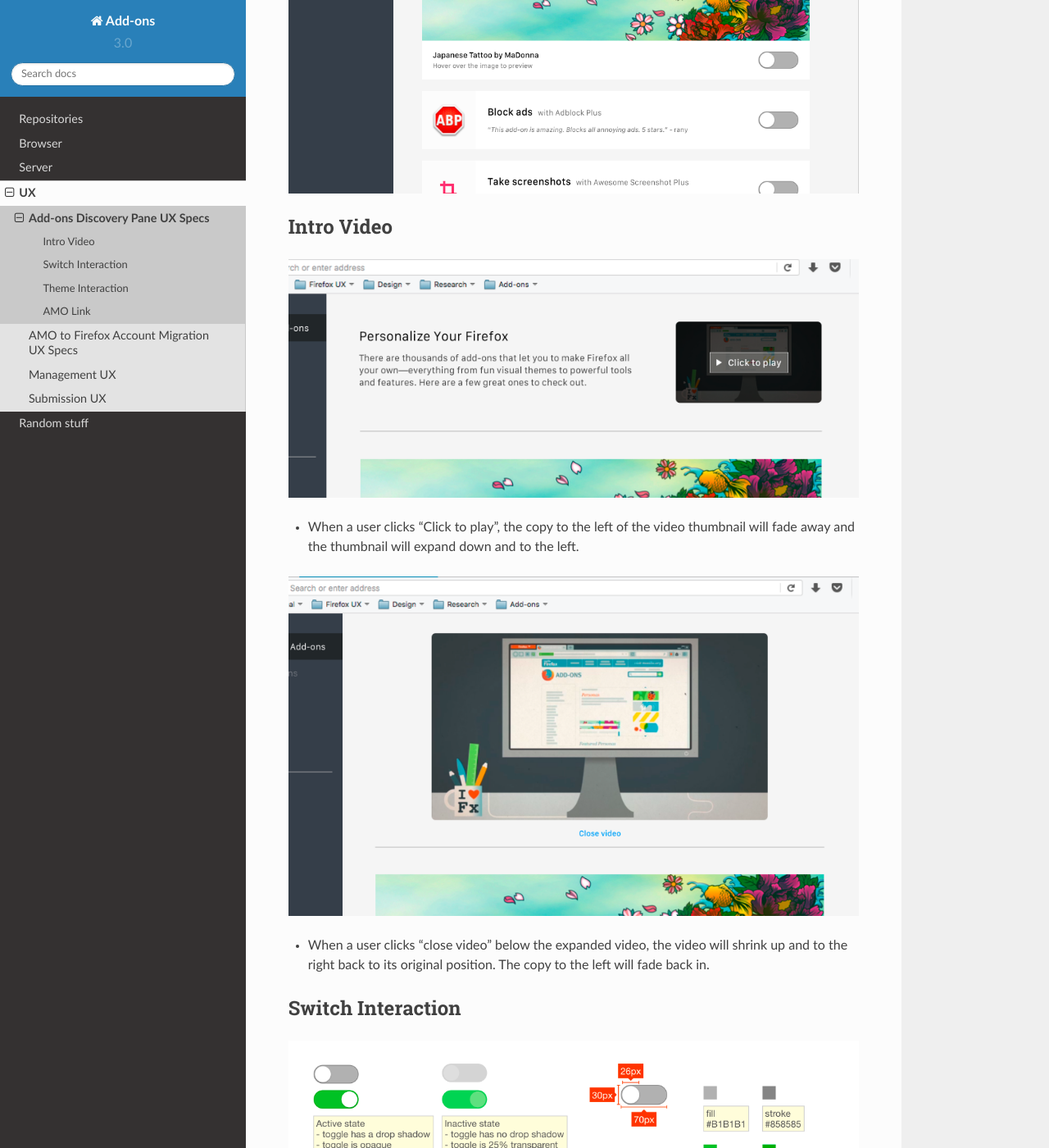
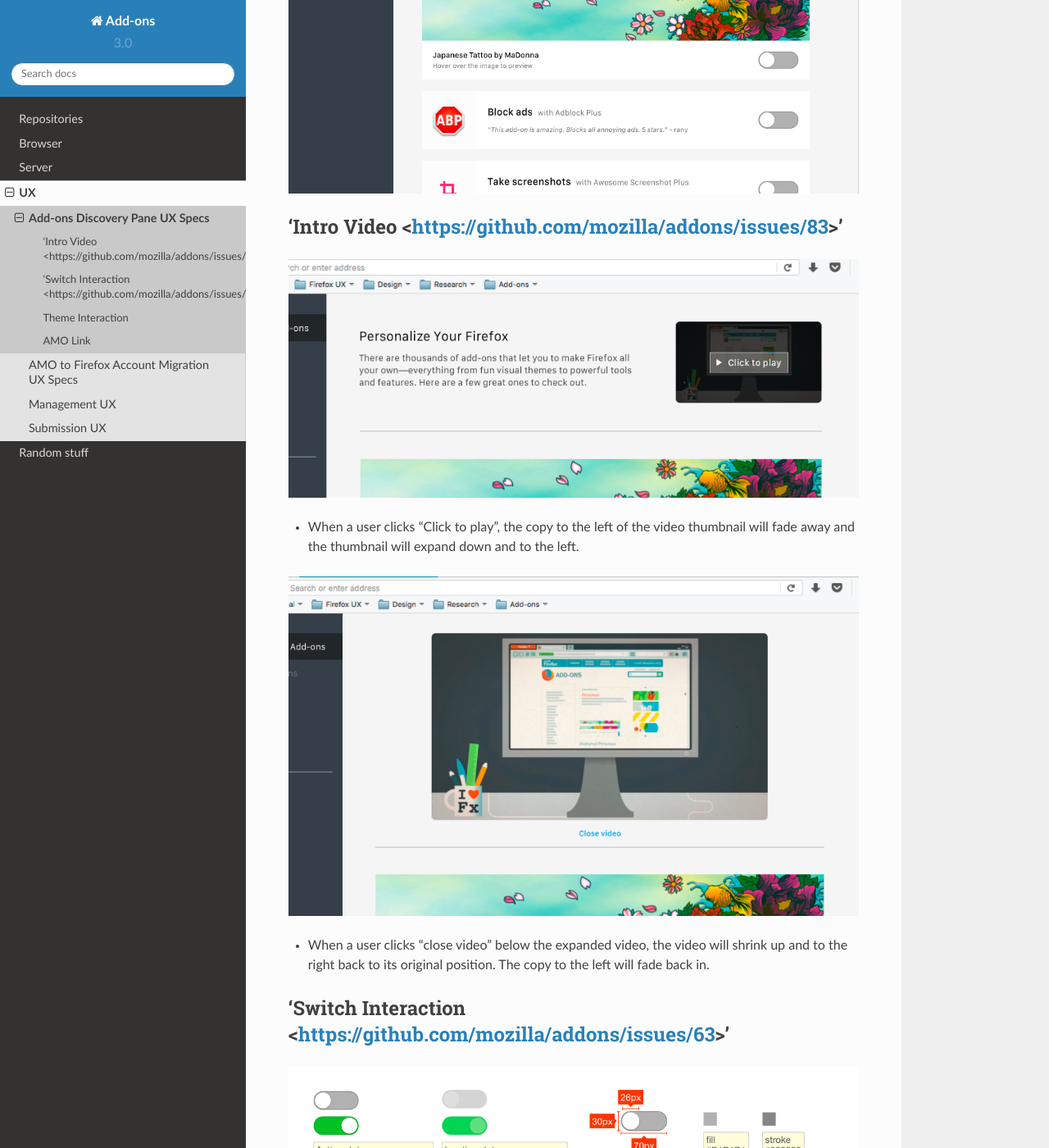
Before and after one commit to mozilla/addons, a Sphinx documentation site: the page built from docs/ux/disco-pane.rst, in a window 1280 px wide and 1400 px high, scrolled down 481 px. Shown: the whole window at 82% size. Built offline with Sphinx 7.4.7 and the Read the Docs theme 2.0.0, drawn with Linux system fonts in a browser that asks for light colours; some of the changed lines change nothing that is shown.

Commit message:
updated spec with links to issues
yup

```diff
--- a/docs/ux/disco-pane.rst
+++ b/docs/ux/disco-pane.rst
@@ -5,7 +5,7 @@
 
 .. image:: ../images/disco-pane.png
 
-Intro Video
+'Intro Video <https://github.com/mozilla/addons/issues/83>'
 -----------
 .. image:: ../images/video-thumb.png
 
@@ -15,7 +15,7 @@
 
 * When a user clicks "close video" below the expanded video, the video will shrink up and to the right back to its original position. The copy to the left will fade back in.
 
-Switch Interaction
+'Switch Interaction <https://github.com/mozilla/addons/issues/63>'
 ------------------
 
 .. image:: ../images/switch.png
```
